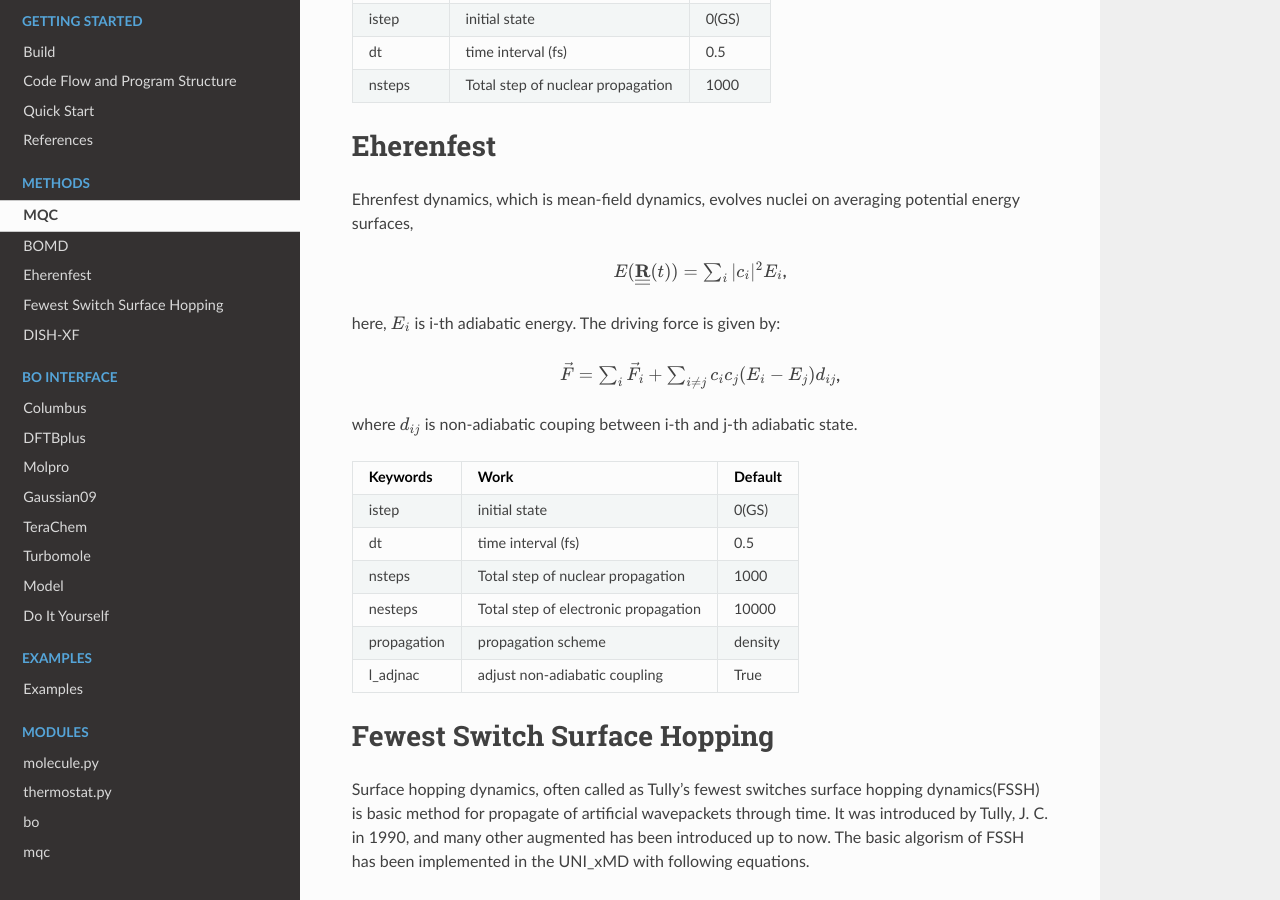
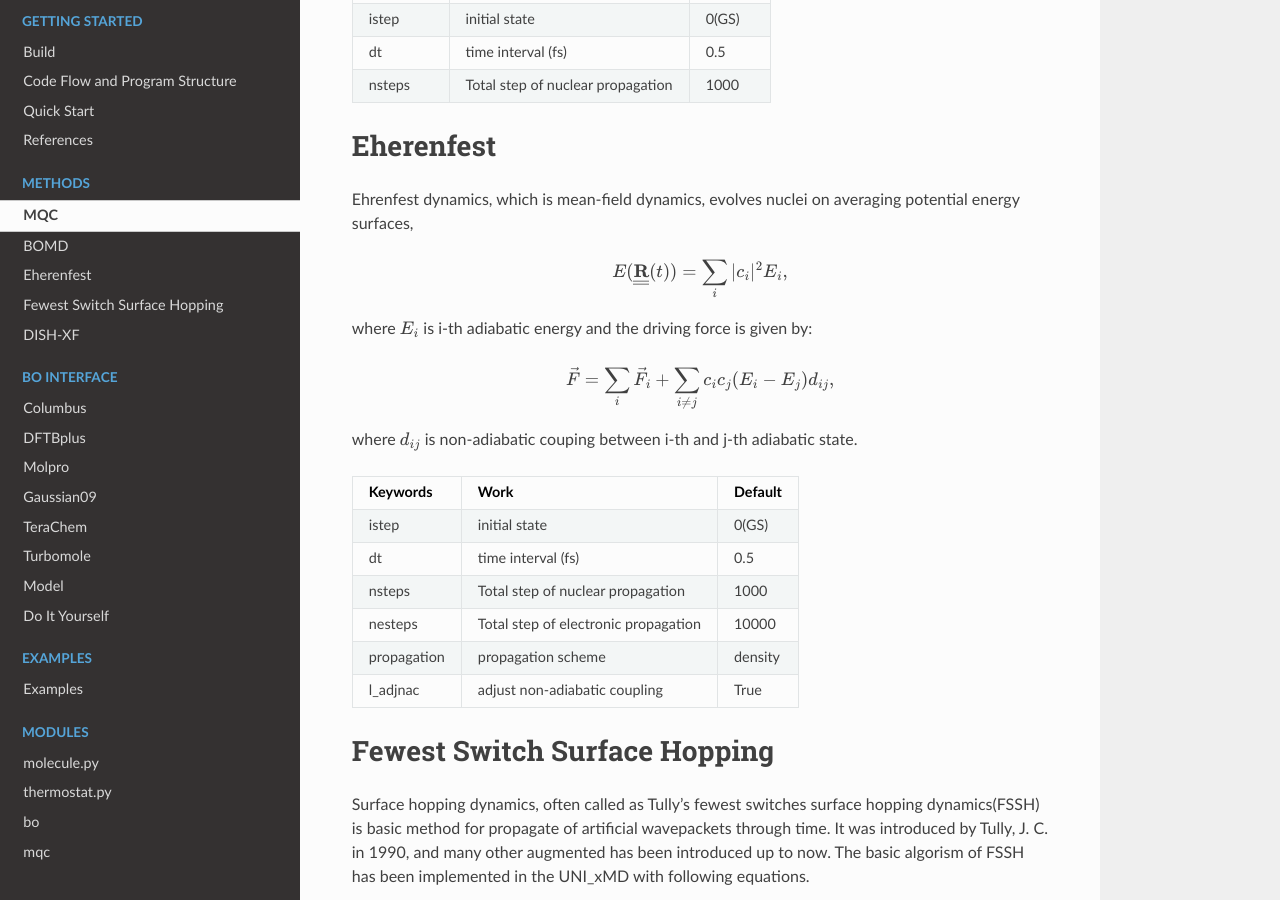
Before and after one commit to skmin-lab/unixmd, a Sphinx documentation site: the page built from docs/source/methods/main.rst, in a window 1280 px wide and 900 px high, scrolled down 1041 px. Built offline with Sphinx 7.4.7 and the Read the Docs theme 2.0.0, drawn with Linux system fonts in a browser that asks for light colours.

Commit message:
revise equation in Eh (math``->math block)

```diff
--- a/docs/source/methods/main.rst
+++ b/docs/source/methods/main.rst
@@ -53,12 +53,14 @@ Eherenfest
 =======================
 Ehrenfest dynamics, which is mean-field dynamics, evolves nuclei on averaging potential energy surfaces,
 
-.. centered:: :math:`E(\underline{\underline{\bf R}}(t))=\sum_{i}\vert c_i \vert^2E_i`,
+.. math::
+   E(\underline{\underline{\bf R}}(t))=\sum_{i}\vert c_i \vert^2E_i,
 
-here, :math:`E_i` is i-th adiabatic energy.
-The driving force is given by:
+where :math:`E_i` is i-th adiabatic energy and
+the driving force is given by:
 
-.. centered:: :math:`\vec{F}=\sum_{i} \vec{F}_i + \sum_{i\neq j} c_ic_j(E_i-E_j)d_{ij}`,
+.. math::
+   \vec{F}=\sum_{i} \vec{F}_i + \sum_{i\neq j} c_ic_j(E_i-E_j)d_{ij},
 
 where :math:`d_{ij}` is non-adiabatic couping between i-th and j-th adiabatic state.
 
```
